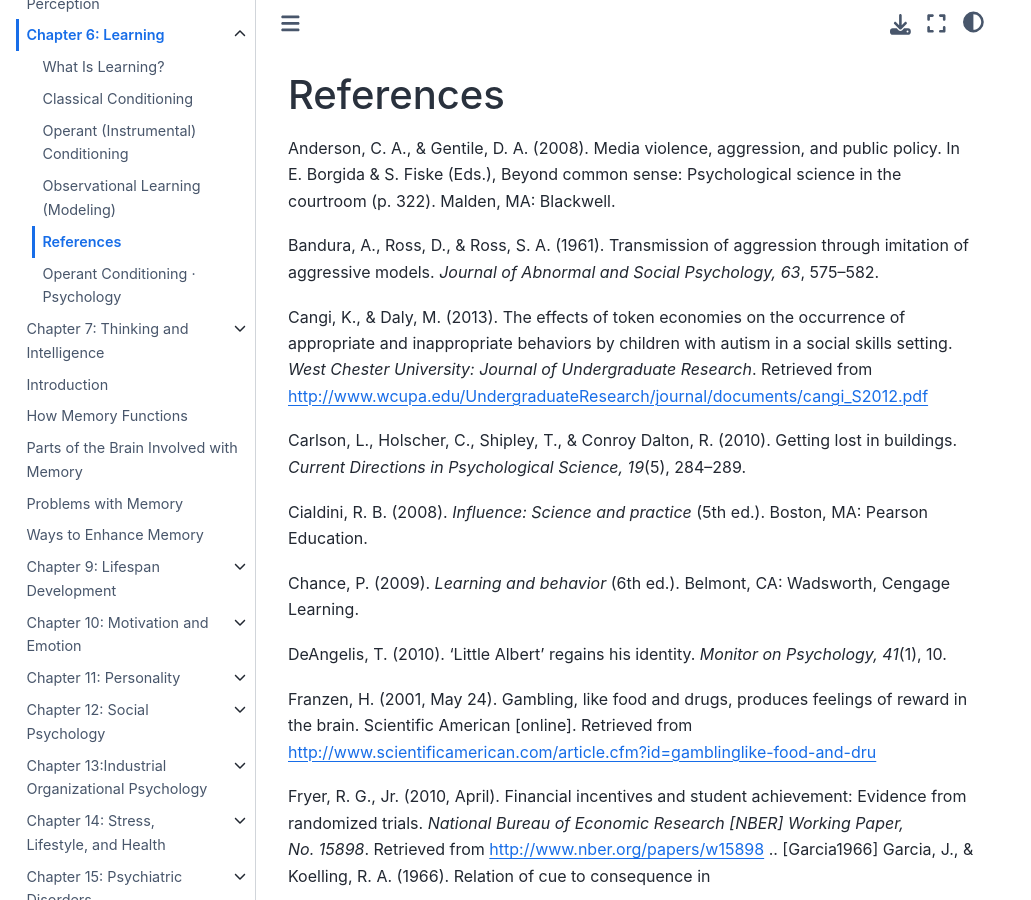
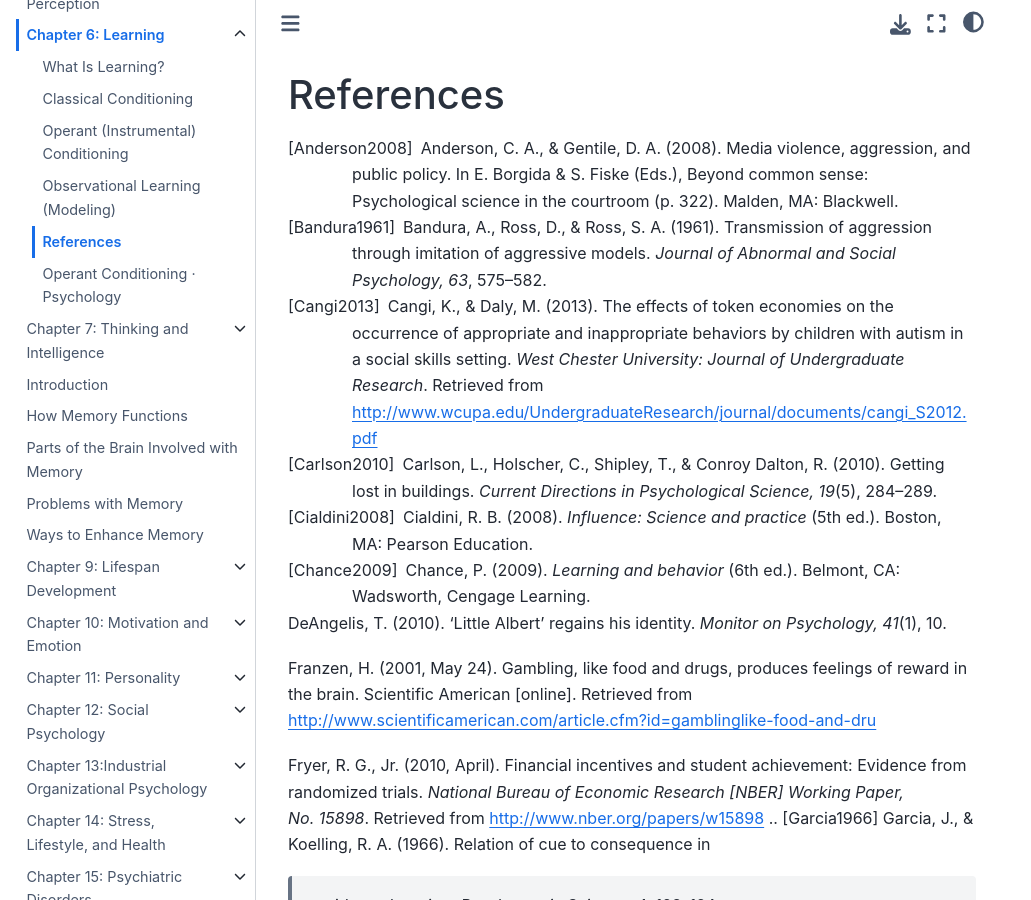
Before and after one commit to justpsychiatry/Clinically-Oriented-Psychology, a Sphinx documentation site: the page built from docs/source/learn/05-references.rst, in a window 1280 px wide and 900 px high. Shown: the whole window, without its empty margins (0-1031 px from the left). Built offline with Sphinx 7.4.7 and the Sphinx Book theme 1.1.4, drawn with Linux system fonts in a browser that asks for light colours; pages that are not in the unit, such as notebooks, are missing from menus.

Commit message:
references

```diff
--- a/docs/source/learn/05-references.rst
+++ b/docs/source/learn/05-references.rst
@@ -1,29 +1,20 @@
 References
 ==========
 
-Anderson, C. A., & Gentile, D. A. (2008). Media violence, aggression,
-and public policy. In E. Borgida & S. Fiske (Eds.), Beyond common sense:
-Psychological science in the courtroom (p. 322). Malden, MA: Blackwell.
+.. [Anderson2008] Anderson, C. A., & Gentile, D. A. (2008). Media violence, aggression,
+                  and public policy. In E. Borgida & S. Fiske (Eds.), Beyond common sense:
+                  Psychological science in the courtroom (p. 322). Malden, MA: Blackwell.
 
-Bandura, A., Ross, D., & Ross, S. A. (1961). Transmission of aggression
-through imitation of aggressive models. *Journal of Abnormal and Social
-Psychology, 63*, 575–582.
+.. [Bandura1961] Bandura, A., Ross, D., & Ross, S. A. (1961). Transmission of aggression
+                 through imitation of aggressive models. *Journal of Abnormal and Social Psychology, 63*, 575–582.
 
-Cangi, K., & Daly, M. (2013). The effects of token economies on the
-occurrence of appropriate and inappropriate behaviors by children with
-autism in a social skills setting. *West Chester University: Journal of
-Undergraduate Research*. Retrieved from
-http://www.wcupa.edu/UndergraduateResearch/journal/documents/cangi\_S2012.pdf
+.. [Cangi2013] Cangi, K., & Daly, M. (2013). The effects of token economies on the occurrence of appropriate and inappropriate behaviors by children with autism in a social skills setting. *West Chester University: Journal of Undergraduate Research*. Retrieved from http://www.wcupa.edu/UndergraduateResearch/journal/documents/cangi\_S2012.pdf
 
-Carlson, L., Holscher, C., Shipley, T., & Conroy Dalton, R. (2010).
-Getting lost in buildings. *Current Directions in Psychological Science,
-19*\ (5), 284–289.
+.. [Carlson2010] Carlson, L., Holscher, C., Shipley, T., & Conroy Dalton, R. (2010). Getting lost in buildings. *Current Directions in Psychological Science, 19*\ (5), 284–289.
 
-Cialdini, R. B. (2008). *Influence: Science and practice* (5th ed.).
-Boston, MA: Pearson Education.
+.. [Cialdini2008] Cialdini, R. B. (2008). *Influence: Science and practice* (5th ed.). Boston, MA: Pearson Education.
 
-Chance, P. (2009). *Learning and behavior* (6th ed.). Belmont, CA:
-Wadsworth, Cengage Learning.
+.. [Chance2009] Chance, P. (2009). *Learning and behavior* (6th ed.). Belmont, CA: Wadsworth, Cengage Learning.
 
 DeAngelis, T. (2010). ‘Little Albert’ regains his identity. *Monitor on
 Psychology, 41*\ (1), 10.
```
